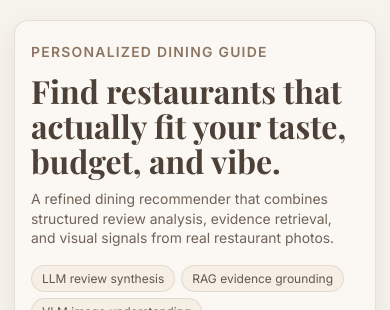
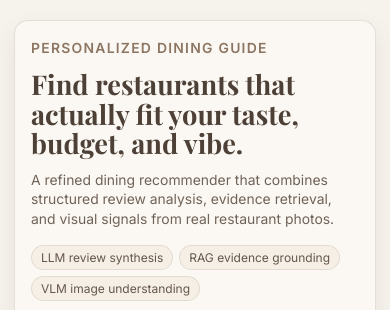
Before and after one commit to Ophelia-web/LLM_Myself, a FastAPI app: page / in a window 390 px wide. Shown: the top 310 px of the page. Run offline with FastAPI, Linux system fonts and the light colour scheme.

Commit message:
Compact hero layout and simplify advanced settings copy
Co-authored-by: sc5756-columbia <sc5756-columbia@users.noreply.github.com>

```diff
--- a/project/app/static/styles.css
+++ b/project/app/static/styles.css
@@ -42,7 +42,10 @@ body {
   grid-template-columns: 1.12fr 0.88fr;
   align-items: stretch;
   gap: 18px;
-  padding: 24px 24px 22px;
+  padding: 18px 20px;
+  min-height: 240px;
+  max-height: 300px;
+  overflow: hidden;
 }
 
 .hero-content {
@@ -64,7 +67,7 @@ body {
 h1 {
   margin: 0;
   font-family: "Playfair Display", "Noto Serif JP", serif;
-  font-size: clamp(2rem, 3vw, 2.9rem);
+  font-size: clamp(1.7rem, 2.4vw, 2.35rem);
   line-height: 1.08;
   color: #4d4036;
 }
@@ -72,8 +75,8 @@ h1 {
 .subtitle {
   margin: 0;
   color: var(--text-secondary);
-  font-size: 0.97rem;
-  line-height: 1.5;
+  font-size: 0.92rem;
+  line-height: 1.42;
 }
 
 .feature-list {
@@ -86,12 +89,12 @@ h1 {
 }
 
 .feature-list li {
-  font-size: 0.79rem;
+  font-size: 0.76rem;
   color: #65574c;
   background: var(--surface-muted);
   border: 1px solid rgba(132, 110, 93, 0.16);
   border-radius: 999px;
-  padding: 5px 10px;
+  padding: 4px 9px;
 }
 
 .hero-visual {
@@ -102,7 +105,7 @@ h1 {
 
 .hero-visual img {
   width: 100%;
-  height: 132px;
+  height: 94px;
   object-fit: cover;
   border-radius: 12px;
   border: 1px solid rgba(0, 0, 0, 0.05);
@@ -500,12 +503,14 @@ h1 {
 
   .hero {
     grid-template-columns: 1fr;
-    padding: 20px 16px 18px;
-    gap: 14px;
+    min-height: 0;
+    max-height: none;
+    padding: 16px;
+    gap: 12px;
   }
 
   .hero-visual img {
-    height: 110px;
+    height: 86px;
   }
 
   .search-panel {
--- a/project/app/templates/index.html
+++ b/project/app/templates/index.html
@@ -36,8 +36,8 @@
       <section class="search-panel card">
         <form id="search-form" class="search-form">
           <details id="advanced-settings" class="advanced-settings">
-            <summary>Advanced settings (optional)</summary>
-            <p class="hint">Keys are stored locally in your browser.</p>
+            <summary>Advanced settings</summary>
+            <p class="hint">API keys are stored locally in your browser.</p>
             <div class="advanced-grid">
               <label class="advanced-label">
                 Google Maps API Key
```
